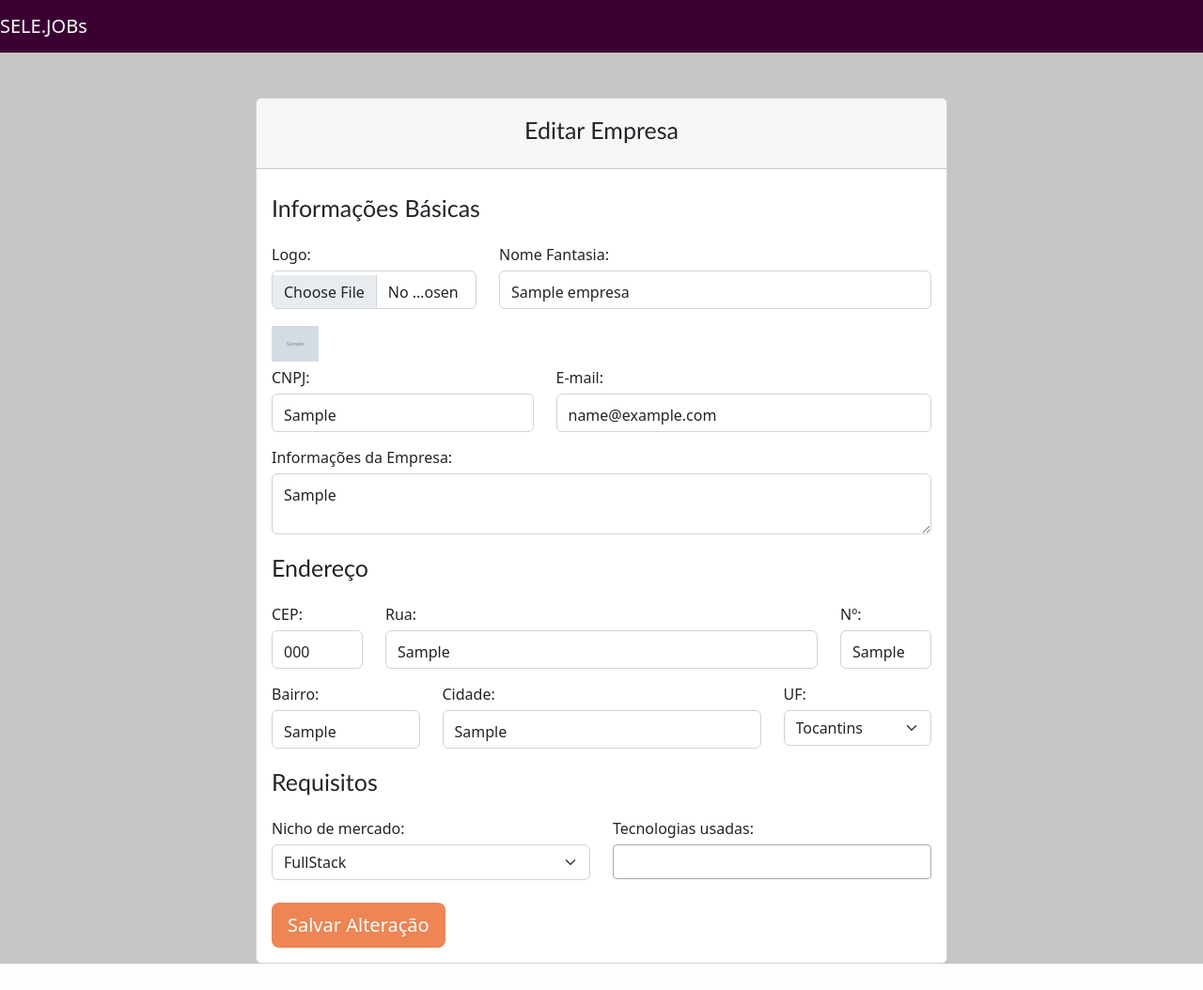
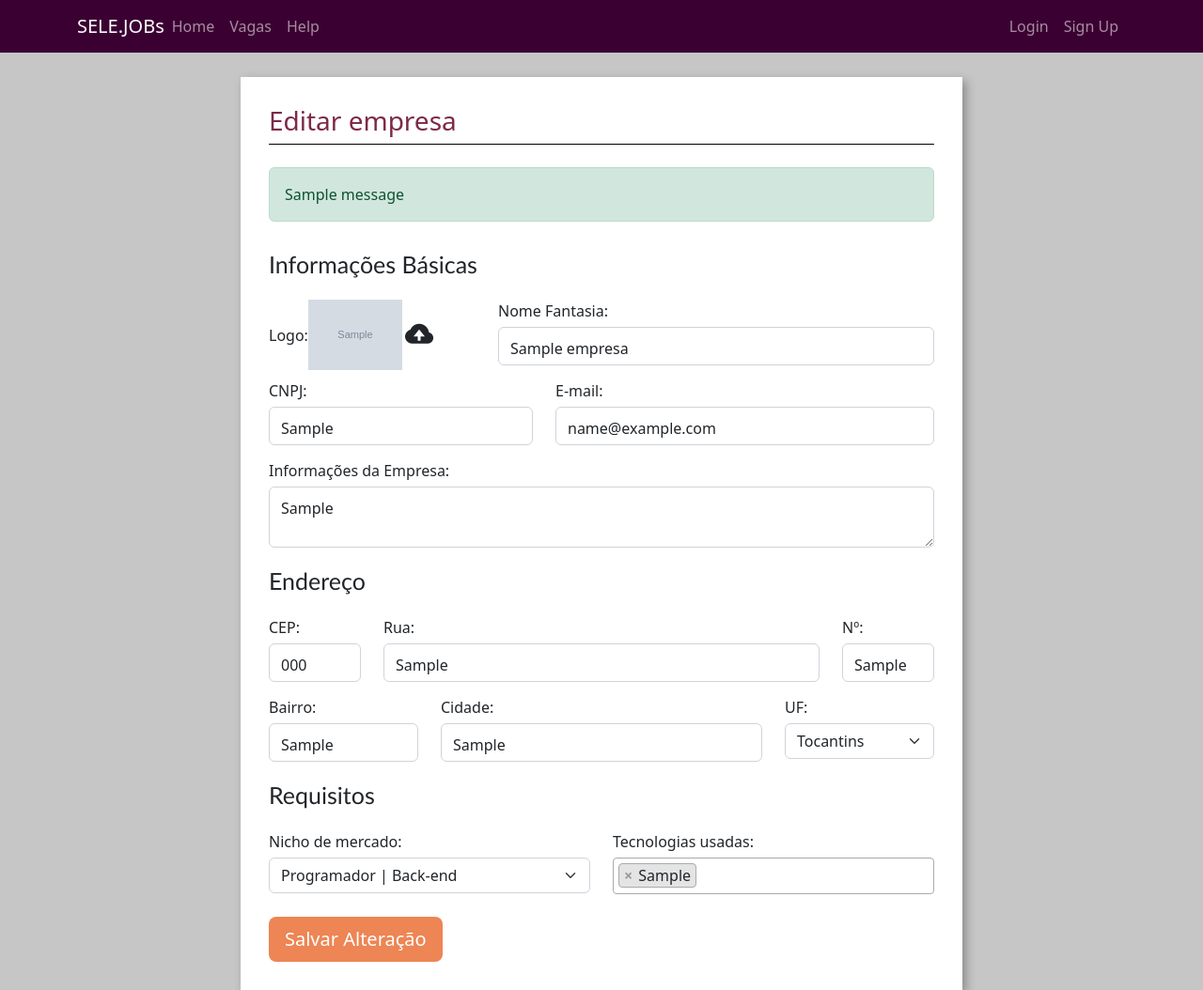
Before and after one commit to pedro-hnrq/Proj_Sele-o, a Django app: page /home/editar_empresa/1 in a window 1280 px wide. Shown: the whole page at 94% size. Before the commit the page ends 1026 px from the top, so only its background shows below. Run offline with Django 4.2, Linux system fonts and the light colour scheme; tables that the repository leaves empty hold one stand-in row (values such as "Sample post"); grey boxes marked "Sample" are stand-in pictures; one stand-in notice (Sample message) is shown.

Commit message:
Edição da Empresa

```diff
--- a/empresa/templates/editar_empresa.html
+++ b/empresa/templates/editar_empresa.html
@@ -8,31 +8,48 @@
     <script src="{% static 'empresa/js/valida_cep.js' %}" defer></script>
     <!-- Validar CNPJ -->
     <script src="{% static 'empresa/js/valida_cpnj.js' %}" defer></script>
+    <!-- Imagem Logo -->
+    <script src="{% static 'empresa/js/img.js' %}" defer></script>
+
+    <style>
+        #nome-arquivo {
+          font-size: 14px;
+          color: #999;
+        }
+    </style>
+
+{% endblock %}
+{% block 'body' %}
 
 
-{% endblock %}
+    <div class="wrapper">
+        <div class="box">
+            <div class="header">
+                <h3 class="titulo">Editar empresa</h3>
+            </div>
 
-{% block 'body' %}
+            {% if messages %}
+                {% for message in messages %}
+                <br>
+                    <section class=" alert {{message.tags}}">
+                        {{message}}
+                    </section>
+                {% endfor %}
+            {% endif %}
 
-    <div class="container">
-        <div class="row">
-            <div class="col-sm-8 mx-auto">
-                <div class="card mt-5">
-                    <div class="card-header">
-                        <h4 class="card-title text-center">Editar Empresa</h4>
-                    </div>
-                    <div class="card-body">
+            <div class="body-box">
                 <form action="{% url 'editar_empresa' empresa.id %}" method="POST" enctype="multipart/form-data">{% csrf_token %}
-
                     <div class="form-group">
                         <h4>Informações Básicas</h4>
                         <div class="row">
-                                    <div class="col-md-4">
-                                        <label>Logo:</label>
-                                        <input id="input" type="file" class="form-control" name="logo">
+                            <div class="col-md-4 align-items-center d-flex">
+                              <label class="mr-2">Logo:</label>
                               {% if empresa.logo %}
-                                            <img src="{{ empresa.logo.url }}" alt="{{ empresa.nome }}" width="50" height="50" class="img-fluid mt-2">
+                                <img src="{{ empresa.logo.url }}" alt="{{ empresa.nome }}" width="100" class="img-fluid">
                               {% endif %}
+                              <label for="img" class="ml-2"><i class='bx bxs-cloud-upload bx-md'></i></label>
+                              <input id="img" type="file" class="form-control d-none" name="logo" onchange="mostrarNomeArquivo()">
+                              <span id="nome-arquivo"></span>
                             </div>
                             <div class="col-md-8">
                               <label>Nome Fantasia:</label>
@@ -57,6 +74,7 @@
                         </div>
                     </div>
 
+
                     <div class="form-group">
                         <h4>Endereço</h4>
                             <div class="row">
@@ -64,12 +82,10 @@
                                 <div class="col-md-2">
                                     <label for="cep">CEP:</label>
                                     <input type="text"class="form-control"  id="cep" name="cep" value="{{ empresa.cep }}" placeholder="0000000"  maxlength="9" oninput="preencherEndereco()">
-
                                 </div>
-
                                 <div class="col-md-8">
                                     <label>Rua:</label>
-                                        <input id="logradouro" type="text" class="form-control" value="{{empresa.logradouro}}">
+                                    <input id="logradouro" type="text" class="form-control" name="logradouro" value="{{empresa.logradouro}}">
                                 </div>
                                 <div class="col-md-2">
                                     <label for="numero">Nº:</label>
@@ -123,26 +139,26 @@
 
                                   <div class="form-group">
 
-
-                            <!-- <h4>Habilidades(Skills)</h4> -->
                                     <h4>Requisitos</h4>
                                     <div class="row">
                                         <div class="col-md-6">
                                             <label>Nicho de mercado:</label>
-                                    <select class="form-select" id="nicho" name="nicho" value="value="{{empresa.get_nicho_mercado_display}}"">
-                                        <option value="FS" {% if empresa.nicho == 'FS' %}selected{% endif %}>FullStack</option>
-                                        <option value="PB" {% if empresa.nicho == 'PB' %}selected{% endif %}>Programador | Back-end</option>
-                                        <option value="PF" {% if empresa.nicho == 'PF' %}selected{% endif %}>Programador | Font-end</option>
-                                        <option value="M" {% if empresa.nicho == 'M' %}selected{% endif %}>Marketing</option>
-                                        <option value="D" {% if empresa.nicho == 'D' %}selected{% endif %}>Design</option>
-                                        <option value="G" {% if empresa.nicho == 'G' %}selected{% endif %}>Gerente</option>
+                                            <select class="form-select" id="nicho" name="nicho" >
+
+                                                <option value="FS" {% if empresa.nicho_mercado == 'FS' %}selected{% endif %}>FullStack</option>
+                                                <option value="PB" {% if empresa.nicho_mercado == 'PB' %}selected{% endif %}>Programador | Back-end</option>
+                                                <option value="PF" {% if empresa.nicho_mercado == 'PF' %}selected{% endif %}>Programador | Font-end</option>
+                                                <option value="M" {% if empresa.nicho_mercado == 'M' %}selected{% endif %}>Marketing</option>
+                                                <option value="D" {% if empresa.nicho_mercado == 'D' %}selected{% endif %}>Design</option>
+                                                <option value="G" {% if empresa.nicho_mercado == 'G' %}selected{% endif %}>Gerente</option>
                                               </select>
                                         </div>
                                         <div class="col-md-6">
                                             <label>Tecnologias usadas:</label>
                                             <select id="id_tecnologias" class="form-select" name="tecnologias" multiple>
                                                 {% for tech in techs %}
-                                        <option value="{{ tech.id }}" data-img-src="{{ tech.logo_tecn.url }}">
+                                                <option value="{{ tech.id }}" data-img-src="{{ tech.logo_tecn.url }}"
+                                                    {% if tech in empresa.tecnologias.all %} selected {% endif %}>
                                                     {{ tech.tecnologia }}
                                                 </option>
                                                 {% endfor %}
@@ -161,4 +177,6 @@
         </div>
     </div>
 
+
+
 {% endblock %}
--- a/empresa/views.py
+++ b/empresa/views.py
@@ -124,11 +124,10 @@ def editar_empresa(request, id):
         tecnologias = request.POST.getlist('tecnologias')
         caracteristicas = request.POST.get('caracteristicas')
 
-        if not all([nome.strip(), email.strip(), cep.strip(), logradouro.strip(), bairro.strip(),
-                    numero.strip(), cidade.strip(), estado.strip(), nicho.strip(),
-                    caracteristicas.strip()]):
+        if not all([nome, cnpj, email, cep, logradouro, bairro, numero, cidade, estado, nicho, tecnologias, caracteristicas]) or not all([campo.strip() for campo in [nome, cnpj, email, cep, logradouro, bairro, numero, cidade, estado, nicho, caracteristicas] if campo]):
             messages.add_message(request, constants.ERROR,'Preencha todos os campos')
             return redirect(f'/home/editar_empresa/{id}')
+
 
         if logo:
             if logo.size > 100_000_000:
--- a/requirements.txt
+++ b/requirements.txt
@@ -1,11 +1,14 @@
 asgiref==3.6.0
+autopep8==2.0.2
 certifi==2022.12.7
 charset-normalizer==3.1.0
 Django==4.1.7
 django-jazzmin==2.6.0
 idna==3.4
 Pillow==9.4.0
+pycodestyle==2.10.0
 python-decouple==3.8
 requests==2.28.2
 sqlparse==0.4.3
+tomli==2.0.1
 urllib3==1.26.15
--- a/templates/base.html
+++ b/templates/base.html
@@ -26,13 +26,49 @@
   </head>
   <body>
 
-    <nav class="navbar navbar-expand-lg navbar-dark bg-nav">
+    <!-- <nav class="navbar navbar-expand-lg navbar-dark bg-nav">
         <a class="navbar-brand" href="#">SELE.JOBs</a>
         <button class="navbar-toggler" type="button" data-toggle="collapse" data-target="#navbarNav" aria-controls="navbarNav" aria-expanded="false" aria-label="Toggle navigation">
             <span class="navbar-toggler-icon"></span>
         </button>
 
-    </nav>
+    </nav> -->
+
+    <nav class="navbar navbar-expand-lg navbar-dark bg-nav">
+      <div class="container">
+        <a class="navbar-brand mx-auto" href="#">SELE.JOBs</a>
+        <button class="navbar-toggler" type="button" data-toggle="collapse" data-target="#navbarNav" aria-controls="navbarNav" aria-expanded="false" aria-label="Toggle navigation">
+            <span class="navbar-toggler-icon"></span>
+        </button>
+        <div class="collapse navbar-collapse justify-content-between" id="navbarNav">
+            <ul class="navbar-nav">
+                <li class="nav-item">
+                    <a class="nav-link" href="#">Home</a>
+                </li>
+                <li class="nav-item">
+                    <a class="nav-link" href="#">Vagas</a>
+                </li>
+                <li class="nav-item">
+                    <a class="nav-link" href="#">Help</a>
+                </li>
+              </ul>
+              <ul class="navbar-nav">
+                {% if user.is_authenticated %}
+                    <li class="nav-item">
+                        <a class="nav-link" href="#">Logout</a>
+                    </li>
+                {% else %}
+                    <li class="nav-item">
+                        <a class="nav-link" href="#">Login</a>
+                    </li>
+                    <li class="nav-item">
+                        <a class="nav-link" href="#">Sign Up</a>
+                    </li>
+                {% endif %}
+            </ul>
+        </div>
+      </div>
+  </nav>
 
     {% block 'body' %}{% endblock%}
     <script src="https://cdn.jsdelivr.net/npm/bootstrap@5.2.2/dist/js/bootstrap.bundle.min.js"></script>
--- /dev/null
+++ b/templates/static/empresa/js/img.js
@@ -0,0 +1,5 @@
+function mostrarNomeArquivo() {
+    const arquivo = document.getElementById('img').value;
+    const nomeArquivo = arquivo.split('\\').pop(); // extrai apenas o nome do arquivo
+    document.getElementById('nome-arquivo').textContent = nomeArquivo;
+  }
```
Also changed, not shown: empresa/templates/empresa.html (+6 -3 lines), empresa/templates/empresa_unica.html (+17 -10 lines), empresa/templates/nova_empresa.html (+12 -6 lines), templates/static/empresa/css/empresas.css (+5 -2 lines), templates/static/empresa/css/empresa.css (line endings or trailing spaces). Lines whose indentation alone changed are shown as unchanged.
